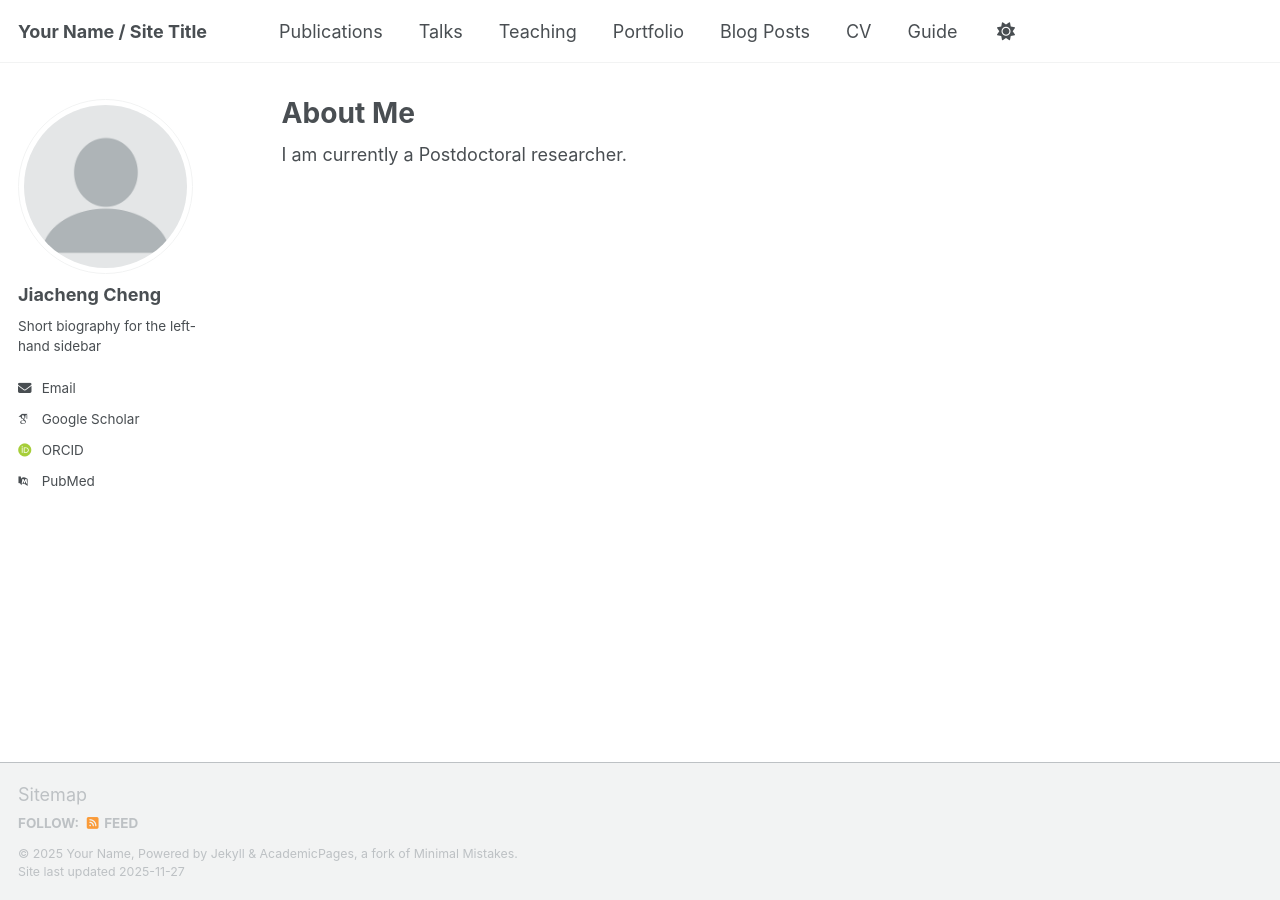
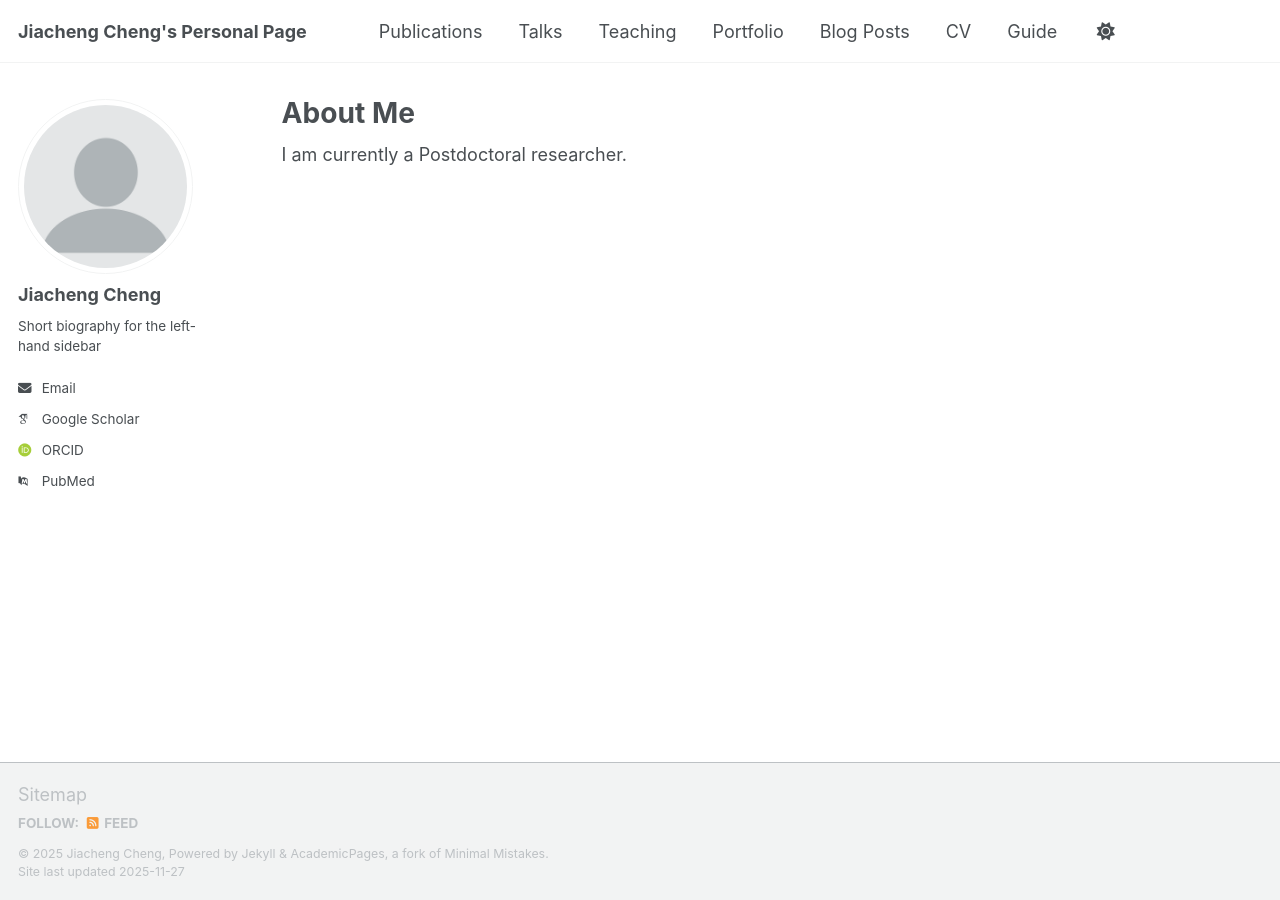
Before and after one commit to JiachengCheng96/JiachengCheng96.github.io, a Jekyll site: the page built from _pages/about.md, in a window 1280 px wide. Built offline with Jekyll 4.4.1, drawn with Linux system fonts in a browser that asks for light colours; some web fonts are replaced; a script that is not in the unit is left out.

Commit message:
Update _config.yml

```diff
--- a/_config.yml
+++ b/_config.yml
@@ -9,11 +9,11 @@
 # Basic Site Settings
 locale                   : "en-US"
 site_theme               : "default" # Currently available options are "default", "air"
-title                    : "Your Name / Site Title"
+title                    : "Jiacheng Cheng's Personal Page"
 title_separator          : "-"
-name                     : &name "Your Name"
+name                     : &name "Jiacheng Cheng"
 description              : &description "Your Name's academic portfolio"   # Update this with a general description of your site, this is the default if not overridden by a page
-url                      : https://academicpages.github.io # The base hostname & protocol for your site e.g. "https://[your GitHub username].github.io",
+url                      : https://jiachengcheng96.github.io/ # The base hostname & protocol for your site e.g. "https://[your GitHub username].github.io",
                                                            # or if you already have some other page hosted on Github then use "https://[your GitHub username].github.io/[Your Repo Name]"
 baseurl                  : "" # the subpath of your site, e.g. "/blog"
 repository               : "academicpages/academicpages.github.io"
```
